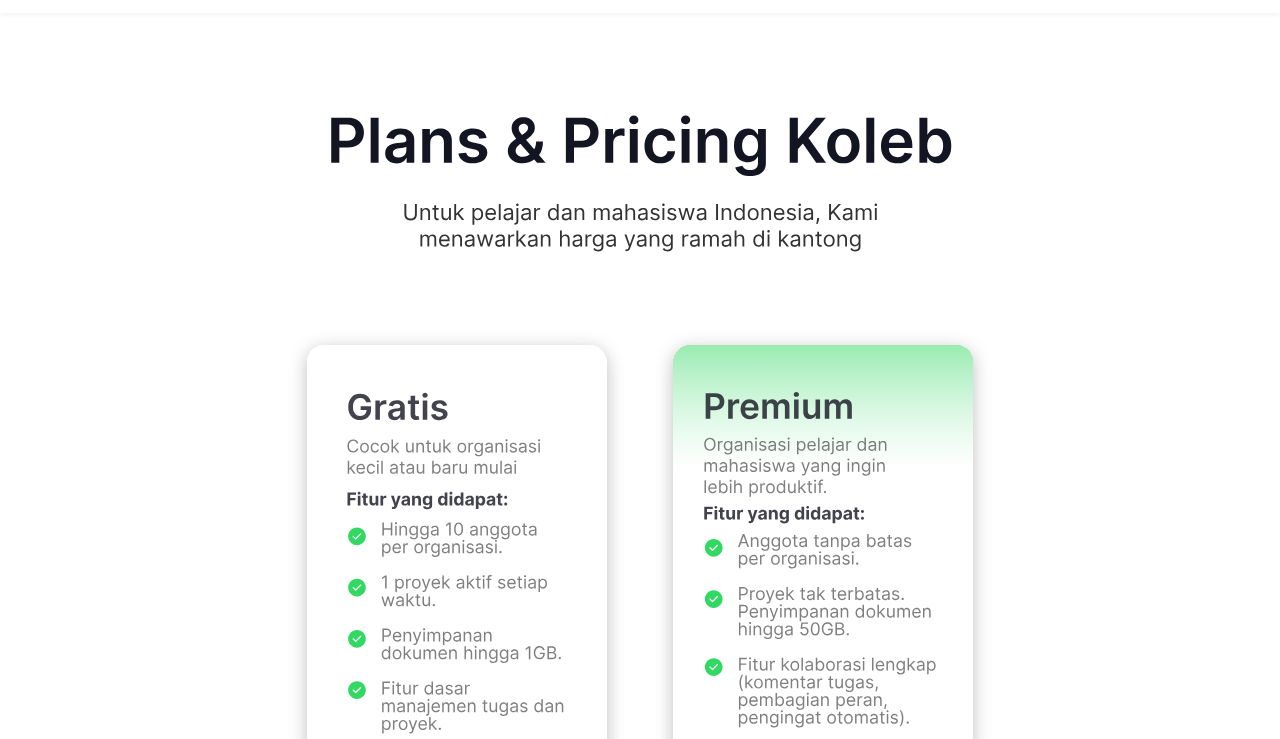
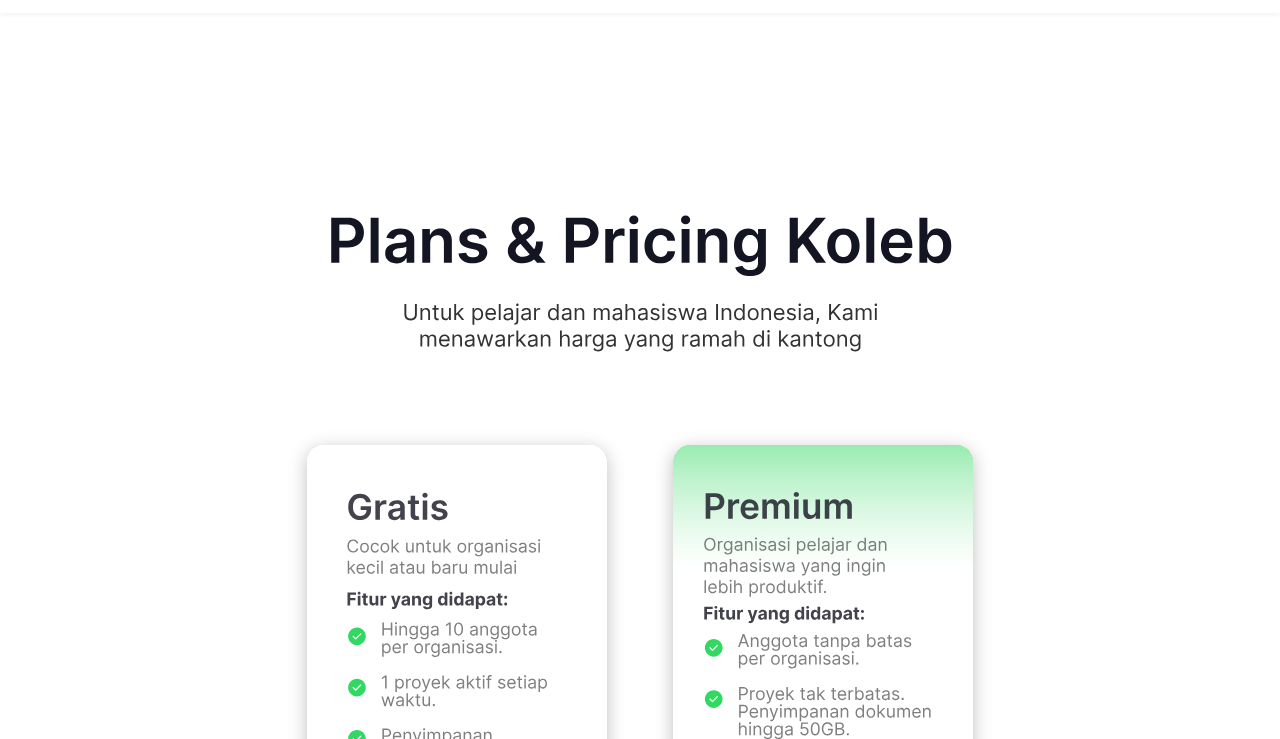
Before and after one commit to jfzr99/koleb-saas, a plain HTML site: page pricing.html in a window 1280 px wide. Shown: the part 61-800 px from the top of the page. Drawn offline with nearby package versions, Linux system fonts and the light colour scheme.

Commit message:
Update styles.css

```diff
--- a/styles.css
+++ b/styles.css
@@ -113,7 +113,7 @@ main {
     min-height: calc(100vh - 76px);
     background-image: url('pricing.svg');
     background-size: 95% auto;
-    min-height: 1100px;
+    min-height: 1300px;
     height: auto;
 }
 
```
